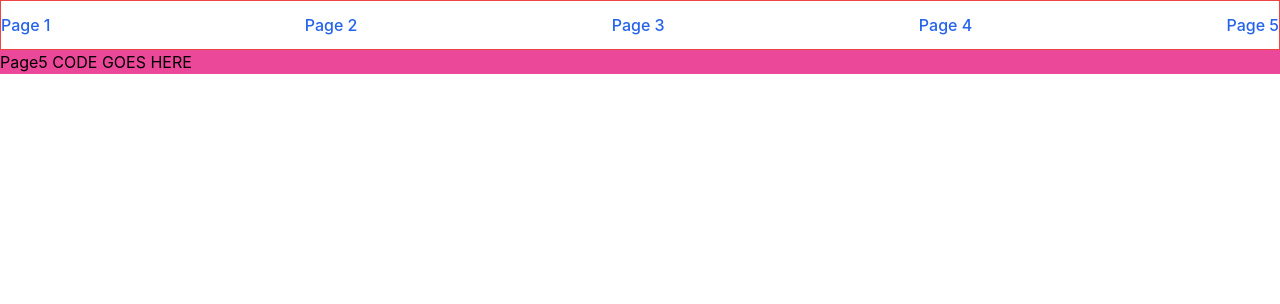
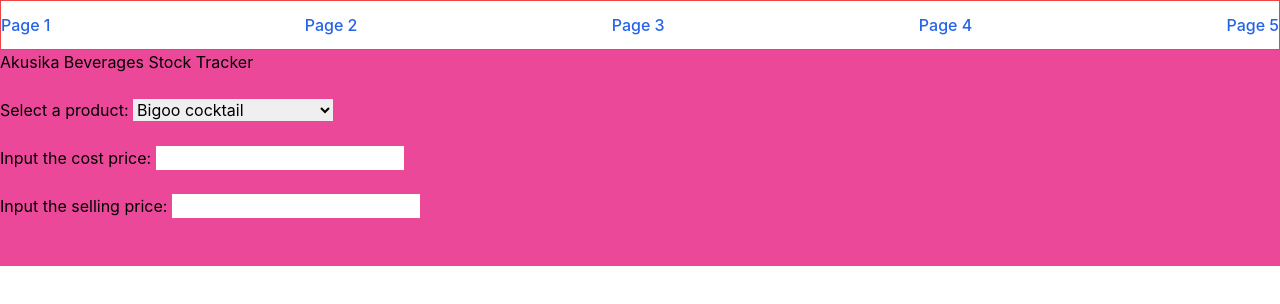
Before and after one commit to StaeyKay/Tailwind-React, a React (Create React App) app: page /page5 in a window 1280 px wide. Shown: the top 304 px of the page. Built offline with nearby package versions, Linux system fonts and the light colour scheme.

Commit message:
BeverageStockTracker

```diff
--- a/package.json
+++ b/package.json
@@ -3,9 +3,13 @@
   "version": "0.1.0",
   "private": true,
   "dependencies": {
+    "@chakra-ui/react": "^2.8.2",
+    "@emotion/react": "^11.11.4",
+    "@emotion/styled": "^11.11.0",
     "@testing-library/jest-dom": "^5.14.1",
     "@testing-library/react": "^13.0.0",
     "@testing-library/user-event": "^13.2.1",
+    "framer-motion": "^11.0.14",
     "react": "^18.2.0",
     "react-dom": "^18.2.0",
     "react-router-dom": "^6.22.0",
--- a/src/pages/Page1.js
+++ b/src/pages/Page1.js
@@ -24,7 +24,7 @@ function Page1() {
                 {/* <h6 style="letter-spacing: 7px;">PERFUME</h6> */}
 
                 {/* insert the declared state into the code */}
-                <h6 className="tracking-widest">PERFUME {name}</h6><br />
+                <h1 className="tracking-widest">PERFUME {name}</h1><br />
                 <h6 className="tracking-widest">Hi, my name is {name}</h6><br />
                 <h2 className="font-extrabold text-3xl">Gabrielle Essence Eau De Parfum</h2><br />
                 <p>Lorem ipsum dolor, sit amet consectetur adipisicing elit.
--- a/src/pages/Page5.js
+++ b/src/pages/Page5.js
@@ -1,9 +1,66 @@
+import { useState } from "react";
+
+function Page5() {
+    const [productName, setProductName] = useState()
+    const [costPrice, setCostPrice] = useState()
+    const [sellingPrice, setSellingPrice] = useState()
+    return (
+        <div className="bg-pink-500" >
+            <h1>Akusika Beverages Stock Tracker</h1><br />
+            <form>
+                <label for="products">Select a product: </label>
+                <select onChange={(e) => {
+                    setProductName(e.target.value)
+                }} name="Products">
+                    <option>Bigoo cocktail</option>
+                    <option>Bigoo lemon</option>
+                    <option>Bigoo cola</option>
+                    <option>Bigoo grape</option>
+                    <option>Bigoo orange</option>
+                    <option>Bigoo apple</option>
+                    <option>Bigoo energy</option>
+                    <option>Rush energy</option>
+                    <option>BB Coacktail</option>
+                    <option>Vitamilk</option>
+                    <option>U fresh soy milk</option>
+                    <option>U fresh pineaple</option>
+                    <option>Tampico (500 ml)</option>
+                    <option>Tampico (750 ml)</option>
+                    <option>Tampico (1 L)</option>
+                    <option>Bel cola</option>
+                    <option>Bel malt</option>
+                    <option>Bel active</option>
+                    <option>Bel aqua (500 ml)</option>
+                    <option>Bel aqua (750 ml)</option>
+                    <option>Malta guinness (can)</option>
+                    <option>Malta guinness (plastic)</option>
+                    <option>Sachet water</option>
+                </select><br /><br />
+                <label for="cost price">Input the cost price: </label>
+                <input
+                    type="number"
+                    name="costPrice"
+                    onChange={(e) => {
+                        setCostPrice(e.target.value)
+                    }}
+                />
+                <br /><br />
+                <label for="selling price">Input the selling price: </label>
+                <input
+                    type="number"
+                    name="sellingPrice"
+                    onChange={(e)=>{
+                        setSellingPrice(e.target.value)
+                    }} />
+                <br /><br />
 
 
-function Page5() {
-    return (
-        <div className="bg-pink-500" >
-            <h1>Page5 CODE GOES HERE</h1>
+                <p>{productName}</p>
+                <p>{costPrice}</p>
+                <p>{sellingPrice}</p>
+                <button type="submit" />
+
+            </form>
         </div>
     );
 }
```
Also changed, not shown: 1 other file (tests, documents, lock files or other folders).
